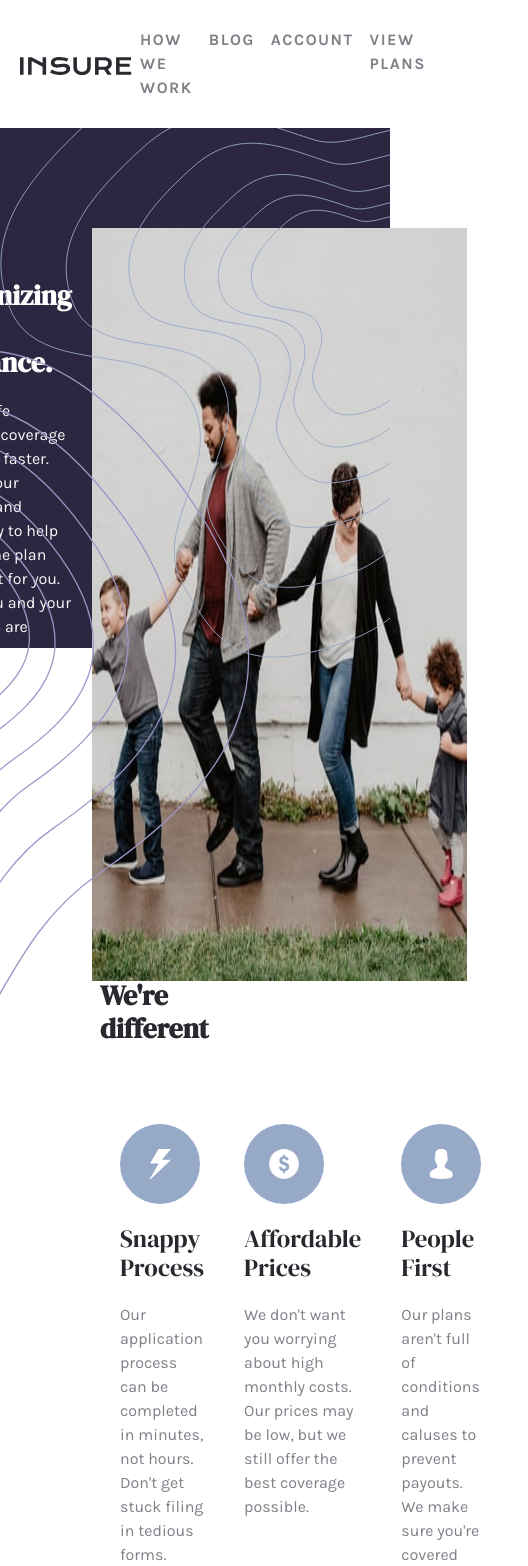
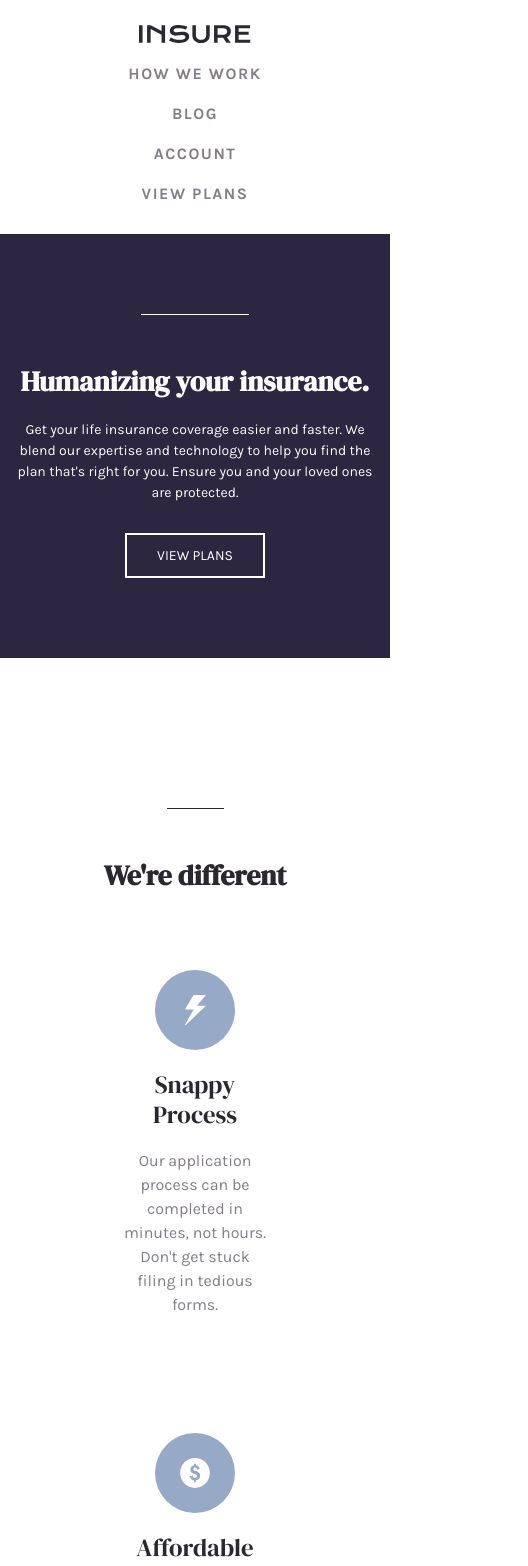
Before and after one commit to Jaek23/Insure-landing-page, a React (Vite) app in the folder insure-landing-page/: page / in a window 390 px wide. Shown: the top 1566 px of the page, 528 px wide, since content can reach past the window. Built offline with nearby package versions, Linux system fonts and the light colour scheme.

Commit message:
all components are responsive to different screen sizes

```diff
--- a/insure-landing-page/src/components/hero/Hero.jsx
+++ b/insure-landing-page/src/components/hero/Hero.jsx
@@ -14,15 +14,16 @@ const Hero = () => {
     <StyledSection>
         <ContentWrapper>
           <TextWrapper>
-            <div style={{width:'530px'}}>
-            <Separator/>
-            <Title>Humanizing your insurance.</Title>
-            <Description>Get your life insurance coverage easier and faster. We blend our expertise and technology to help you find the plan that's right for you. Ensure you and your loved ones are protected.</Description>
-            <ActionButton>VIEW PLANS</ActionButton>
-            </div>
+            <WrapperContent>
+            <SeparatorWrapper>
+              <Separator/>
+            </SeparatorWrapper>
+              <Title>Humanizing your insurance.</Title>
+              <Description>Get your life insurance coverage easier and faster. We blend our expertise and technology to help you find the plan that's right for you. Ensure you and your loved ones are protected.</Description>
+              <ActionButton>VIEW PLANS</ActionButton>
+            </WrapperContent>
             <HeroImage src={heroImage} alt='hero'/>
           </TextWrapper>
-          {/* <HeroImage src={heroImage} alt='hero'/> */}
           <PatternRightImage src={patternRight} alt='pattern'/>
         </ContentWrapper>
     </StyledSection>
@@ -34,20 +35,27 @@ export default Hero
 const StyledSection = styled.section`
   background-color: hsl(256, 26%, 20%);
   postion:relative;
-  height:520px;
+
+   @media (max-width: 830px) {
+    padding: 30px 15px;
+  }
 `
 const ContentWrapper = styled.div`
   position:relative;
   padding:100px;
-  // display:flex;
-  // justify-content:center;
+
+    @media (max-width: 830px) {
+    padding: 50px 0;
+  }
 `
 const TextWrapper = styled.div`
   display:flex;
   justify-content:center;
-  // flex-direction:column;
-  // border:2px solid red;
-  // width:35%;
+
+   @media (max-width: 830px) {
+    align-content:center;
+    text-align:center;
+  }
 `
 const Separator = styled.div`
   border:0;
@@ -55,13 +63,24 @@ const Separator = styled.div`
   margin-bottom:50px;
   width:30%
 `
+const SeparatorWrapper = styled.div`
+  @media (max-width: 830px) {
+    width: 100%; /* Ensures it takes up full width of the parent */
+    display:flex;
+    justify-content:center;
+  }
+`
 const Title = styled.h1`
   line-height:1.2;
   font-weight:700;
   color:#fff;
   font-family: 'DM Serif Display', serif;
   max-width:55%;
-  // border:2px solid red;
+
+  @media (max-width: 830px) {
+    max-width: 100%;
+    font-size: 28px;
+  }
 `
 const Description = styled.p`
   line-height:1.5;
@@ -69,25 +88,35 @@ const Description = styled.p`
   color: hsl(0, 0%, 98%);
   font-family: 'Karla', sans-serif;
   font-size:16px;
-  // width:35%;
-  // border:2px solid red;
+
+  @media (max-width: 830px) {
+    max-width: 100%;
+    font-size: 14px;
+  }
 `
 const HeroImage = styled.img`
   margin-left:20px;
   width:500px;
   height:auto;
   margin-bottom:-250px;
-  // border:2px solid red;
+
+  @media (max-width: 830px) {
+   display:none;
+  }
 `
 const PatternRightImage = styled.img`
   position:absolute;
   top:0;
   right:0;
-  width:700px;
+  width:600px;
   height:auto;
   max-width:100%;
   max-height:100%;
   padding-bottom:50px;
+
+   @media (max-width: 1600px) {
+    display: none; /* You can choose to hide this on smaller screens */
+  }
 `
 const ActionButton = styled.button`
   font-family:'Karla', sans-serif;
@@ -97,5 +126,12 @@ const ActionButton = styled.button`
   color:#fff;
   padding: 5px 20px;
   margin-top:10px;
-  // border:2px solid red;
+
+  @media (max-width: 830px) {
+    padding: 10px 30px;
+    font-size: 14px;
+  }
 `
+const WrapperContent = styled.div`
+  width:530px;
+`
--- a/insure-landing-page/src/components/info/Information.jsx
+++ b/insure-landing-page/src/components/info/Information.jsx
@@ -12,10 +12,10 @@ const Information = () => {
         <PatternLeftImage src={PatternLeft} alt='pattern' />
         <ContentWrapper>
             <Wrapper>
-              <div style={{width:'530px'}}>
+              <WrapperContent>
                 <Separator/>
                 <Title>We're different</Title>
-              </div>
+              </WrapperContent>
                 <EmptyDiv/>
             </Wrapper>
             <IconsWrapper>
@@ -48,31 +48,45 @@ const Separator = styled.div`
   border-top:1px solid hsl(270, 9%, 17%);
   margin-bottom:50px;
   width:30%;
+
+  @media (max-width: 830px) {
+    margin: auto;
+    margin-bottom:50px;
+  }
 `
 const Wrapper = styled.div`
   display:flex;
   justify-content:center;
-  // border:2px solid red;
+
+  @media (max-width: 830px) {
+    text-align:center;
+  }
 `
 const ContentWrapper = styled.div`
-  // position:relative;
   padding:100px;
   margin-top:180px;
-  // border:2px solid red;
-  // display:flex;
-  // flex-direction:column;
-  // justify-content:center;
+
+   @media (max-width: 830px) {
+  margin-top:50px;
+  }
 `
 const EmptyDiv = styled.div`
-  width: 500px; /* Same width as the HeroImage in Hero component */
+  width: 500px;
   height: 1px;
   margin-left: 20px;
-  // border:2px solid red;
+
+  @media (max-width: 830px) {
+   display:none;
+  }
 `
 const PatternLeftImage = styled.img`
   position:absolute;
   top:350px;
   width:250px;
+
+  @media (max-width: 1600px) {
+    display: none;
+  }
 `
 const Title = styled.h1`
   font-weight:700;
@@ -83,24 +97,28 @@ const IconsWrapper = styled.section`
   display:flex;
   margin:0 auto;
   margin-top:20px;
-  // margin-left:325px;
-  // border:2px solid red;
   width:100%;
   max-width:1050px;
+
+  @media (max-width: 830px) {
+    flex-direction: column;
+    align-items: center;
+     text-align: center;
+  }
 `
 const IconsDiv = styled.div`
-  // margin-top:50px;
-  // border:2px solid red;
   display: flex;
   flex-direction: column;
-  margin: 50px 20px; /* Adds space between each IconsDiv */
-  // text-align: center; /* Ensures text inside IconsDiv remains centered */
-  //  align-items: center;
+  margin: 50px 20px;
 `
 const IconImage = styled.img`
   margin-bottom:20px;
-  width: 80px; /* Adjust this value to control the icon size */
-  height: auto; /* Maintains the aspect ratio */
+  width: 80px;
+  height: auto;
+
+   @media (max-width: 830px) {
+    align-self:center;
+  }
 `
 const IconTitle = styled.h2`
   margin-bottom:20px;
@@ -109,8 +127,10 @@ const IconTitle = styled.h2`
   color: hsl(270, 9%, 17%);
 `
 const IconDescription = styled.p`
-  // width:75%;
   font-family: 'Karla', sans-serif;
   font-size:16px;
   color:hsl(273, 4%, 51%);
 `
+const WrapperContent = styled.div`
+  width:530px;
+`
--- a/insure-landing-page/src/components/info/Work.jsx
+++ b/insure-landing-page/src/components/info/Work.jsx
@@ -17,8 +17,6 @@ const Work = () => {
 export default Work
 
 const Section = styled.section`
-    // margin-left:325px;
-    // margin-top:100px;
     width:100%;
     max-width:1050px;
     background-color: hsl(256, 26%, 20%);
@@ -26,24 +24,42 @@ const Section = styled.section`
     overflow:hidden;
     padding:80px;
     margin: 100px auto;
+
+    @media (max-width: 1024px) {
+    padding: 40px 20px;
+    margin: 50px auto;
+  }
 `
 const ContentWrapper = styled.div`
     display:flex;
     justify-content:space-between;
     color:#fff;
     align-items:center;
+
+    @media (max-width: 1024px) {
+    flex-direction: column;
+    justify-content: center;
+    text-align: center;
+  }
 `
 const Pattern = styled.img`
     position:absolute;
     top:0;
     right:0;
+
+    @media (max-width: 1440px) {
+    display: none;
+  }
 `
-
 const WorkTitle = styled.h1`
     font-family:DM Serif Display, serif;
     font-weight:700;
+
+    @media (max-width: 1024px) {
+    font-size: 24px;
+    margin-bottom: 20px;
+  }
 `
-
 const WorkButton = styled.button`
     font-family:Karla, serif;
     font-weight:400;
@@ -51,5 +67,10 @@ const WorkButton = styled.button`
     border:2px solid #fff;
     color:#fff;
     padding:5px 20px;
-    // margin-right:100px;
+    cursor:pointer;
+
+    @media (max-width: 1024px) {
+    padding: 10px 30px;
+    font-size: 14px;
+  }
 `
--- a/insure-landing-page/src/components/ui/Footer.jsx
+++ b/insure-landing-page/src/components/ui/Footer.jsx
@@ -9,49 +9,49 @@ import styled from 'styled-components';
 
 const Footer = () => {
   return (
-   <section style={{position: 'relative',backgroundColor:'hsl(0, 0%, 98%)'}}>
+   <FooterSection>
     <FooterPattern src={footerPattern} alt="footer-pattern" />
-    <div style={{paddingTop:'50px', paddingBottom:'50px', maxWidth:'1050px', width:'100%', margin:'auto'}}>
-    <div style={{display:'flex', justifyContent:'space-between'}}>
+    <FooterContent>
+        <IconsWrapper>
             <img src={logo} alt="logo" />
-        <div style={{display:'flex', gap:'20px'}}>
+            <Icons>
                 <img src={facebook} alt="facebook-logo" />
                 <img src={twitter} alt="twitter-logo" />
                 <img src={pintrest} alt="pintrest" />
                 <img src={instagram} alt="instragram-logo" />
-        </div>
-    </div>
+            </Icons>
+        </IconsWrapper>
         <Separator/>
-    <div style={{display:'flex', justifyContent:'space-between' }}>
-        <ul style={{listStyleType:'none', fontFamily:'Karla, serif', fontSize:'16px'}}>
-            <li style={{marginTop:'20px', marginBottom:'20px', color:'hsl(273, 4%, 51%)', fontWeight:'bold'}}>OUR COMPANY</li>
-            <li style={{color:'hsl(270, 9%, 17%)', fontWeight:'bold', marginBottom:'10px'}}>HOW WE WORK</li>
-            <li style={{color:'hsl(270, 9%, 17%)', fontWeight:'bold', marginBottom:'10px'}}>WHY INSURE?</li>
-            <li style={{color:'hsl(270, 9%, 17%)', fontWeight:'bold', marginBottom:'10px'}}>VIEW PLANS</li>
-            <li style={{color:'hsl(270, 9%, 17%)', fontWeight:'bold'}}>REVIEWS</li>
-        </ul>
-        <ul style={{listStyleType:'none', fontFamily:'Karla, serif'}}>
-            <li style={{marginTop:'20px', marginBottom:'20px', color:'hsl(273, 4%, 51%)', fontWeight:'bold'}}>HELP ME</li>
-            <li style={{color:'hsl(270, 9%, 17%)', fontWeight:'bold', marginBottom:'10px'}}>FAQ</li>
-            <li style={{color:'hsl(270, 9%, 17%)', fontWeight:'bold', marginBottom:'10px'}}>TERMS OF USE</li>
-            <li style={{color:'hsl(270, 9%, 17%)', fontWeight:'bold', marginBottom:'10px'}}>PRIVACY POLICY</li>
-            <li style={{color:'hsl(270, 9%, 17%)', fontWeight:'bold'}}>COOKIES</li>
-        </ul>
-        <ul style={{listStyleType:'none', fontFamily:'Karla, serif'}}>
-            <li style={{marginTop:'20px', marginBottom:'20px', color:'hsl(273, 4%, 51%)', fontWeight:'bold'}}>CONTACT</li>
-            <li style={{color:'hsl(270, 9%, 17%)', fontWeight:'bold', marginBottom:'10px'}}>SALES</li>
-            <li style={{color:'hsl(270, 9%, 17%)', fontWeight:'bold', marginBottom:'10px'}}>SUPPORT</li>
-            <li style={{color:'hsl(270, 9%, 17%)', fontWeight:'bold'}}>LIVE CHAT</li>
-        </ul>
-        <ul style={{listStyleType:'none', fontFamily:'Karla, serif'}}>
-            <li style={{marginTop:'20px', marginBottom:'20px', color:'hsl(273, 4%, 51%)', fontWeight:'bold'}}>OTHERS</li>
-            <li style={{color:'hsl(270, 9%, 17%)', fontWeight:'bold', marginBottom:'10px'}}>CAREERS</li>
-            <li style={{color:'hsl(270, 9%, 17%)', fontWeight:'bold', marginBottom:'10px'}}>PRESS</li>
-            <li style={{color:'hsl(270, 9%, 17%)', fontWeight:'bold'}}>LICENSES</li>
-        </ul>
-    </div>
-    </div>
-   </section>
+        <FooterInformation>
+            <ListSection>
+                <FirstList>OUR COMPANY</FirstList>
+                <List>HOW WE WORK</List>
+                <List>WHY INSURE?</List>
+                <List>VIEW PLANS</List>
+                <List>REVIEWS</List>
+            </ListSection>
+            <ListSection>
+                <FirstList>HELP ME</FirstList>
+                <List>FAQ</List>
+                <List>TERMS OF USE</List>
+                <List>PRIVACY POLICY</List>
+                <List>COOKIES</List>
+            </ListSection>
+            <ListSection>
+                <FirstList>CONTACT</FirstList>
+                <List>SALES</List>
+                <List>SUPPORT</List>
+                <List>LIVE CHAT</List>
+            </ListSection>
+            <ListSection>
+                <FirstList>OTHERS</FirstList>
+                <List>CAREERS</List>
+                <List>PRESS</List>
+                <List>LICENSES</List>
+            </ListSection>
+        </FooterInformation>
+    </FooterContent>
+   </FooterSection>
   )
 }
 
@@ -66,4 +66,67 @@ const FooterPattern = styled.img`
     position: absolute;
     top: 0;
     left: 0;
-`;
+
+     @media (max-width: 1024px) {
+    display: none;
+  }
+`
+const FooterSection = styled.section`
+    position:relative;
+    background-color:hsl(0, 0%, 98%);
+
+     @media (max-width: 1024px) {
+    padding: 20px 10px;
+  }
+`
+const FooterContent = styled.div`
+    padding-top:50px;
+    padding-bottom:50px;
+    max-width:1050px;
+    width:100%;
+    margin:auto;
+
+     @media (max-width: 1024px) {
+    padding-top: 30px;
+    padding-bottom: 30px;
+  }
+`
+const IconsWrapper = styled.div`
+    display:flex;
+    justify-content:space-between;
+
+    @media (max-width: 1024px) {
+    flex-direction: column;
+    align-items: center;
+    margin-bottom: 20px;
+  }
+`
+const Icons = styled.div`
+    display:flex;
+    gap:20px;
+    cursor:pointer;
+
+    @media (max-width: 1024px) {
+    margin-top: 15px;
+  }
+`
+const FooterInformation = styled.div`
+    display:flex;
+    justify-content:space-between;
+`
+const ListSection = styled.ul`
+    list-style-type:none;
+    font-family:Karla, serif
+`
+const FirstList = styled.li`
+    margin-top:20px;
+    margin-bottom:20px;
+    color:hsl(273, 4%, 51%);
+    font-weight:bold;
+`
+const List = styled.li`
+    color:hsl(270, 9%, 17%);
+    font-weight:bold;
+    margin-Bottom:10px;
+    cursor:pointer;
+`
--- a/insure-landing-page/src/components/ui/Navigation.jsx
+++ b/insure-landing-page/src/components/ui/Navigation.jsx
@@ -5,17 +5,17 @@ import logo from '/logo.svg';
 
 const Navigation = () => {
   return (
-    <Navbar style={{display:'flex', justifyContent:'space-around', padding:'20px'}}>
-        <LogoContainer>
+    <StyledNavbar>
+        <LogoWrapper>
             <img src={logo} alt="logo" />
-        </LogoContainer>
-        <Nav style={{  display:'flex', width:'500px'}}>
+        </LogoWrapper>
+        <Nav style={{  display:'flex'}}>
             <StyledNavLink href='#'>HOW WE WORK</StyledNavLink>
             <StyledNavLink href='#'> BLOG</StyledNavLink>
             <StyledNavLink href='#'> ACCOUNT</StyledNavLink>
             <StyledNavLink href='#'>VIEW PLANS</StyledNavLink>
         </Nav>
-    </Navbar>
+    </StyledNavbar>
   )
 }
 
@@ -27,13 +27,41 @@ const StyledNavLink = styled(Nav.Link)`
     font-weight:700;
     font-size:16px;
     font-family:'Karla', sans-serif;
-    // padding: 8px 12px;
-     letter-spacing: 1.5px;
+    letter-spacing: 1.5px;
     &:hover {
         border:1px solid black;
-         padding: 7px 11px;
+        padding: 7px 11px;
+        color:black;
     }
+
+     &:link {
+     color: hsl(273, 4%, 51%);
+    }
+
+    &:visited {
+    color: hsl(273, 4%, 51%);
+    }
+
+    @media (max-width: 830px) {
+    flex-direction: column;
+    align-items: center;
+    width: 100%;
+  }
 `
-const LogoContainer = styled.div`
-  // width: 35%;
+const StyledNavbar = styled.div`
+  display: flex;
+  justify-content: space-around;
+  padding: 20px;
+  align-items:center;
+
+  @media (max-width: 830px) {
+    flex-direction: column;
+    align-items: center;
+    text-align: center;
+  }
 `;
+const LogoWrapper = styled.div`
+  @media (max-width: 830px) {
+    margin-bottom: 10px; /* Adds space between logo and links */
+  }
+`;
```
Lines whose indentation alone changed are shown as unchanged.
